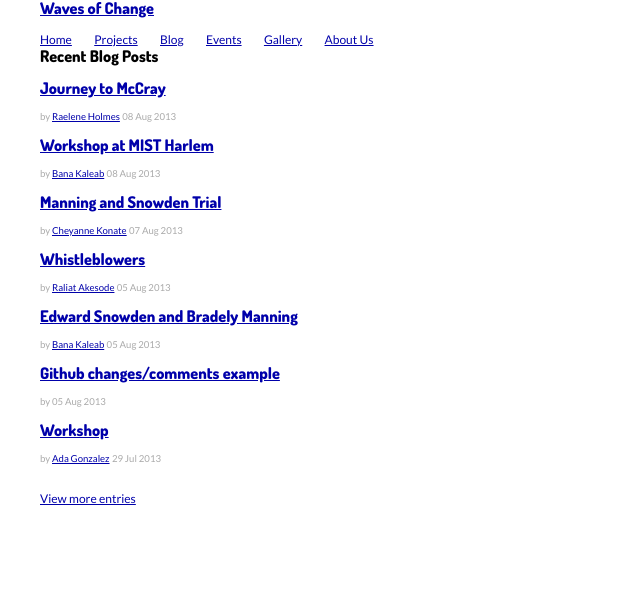
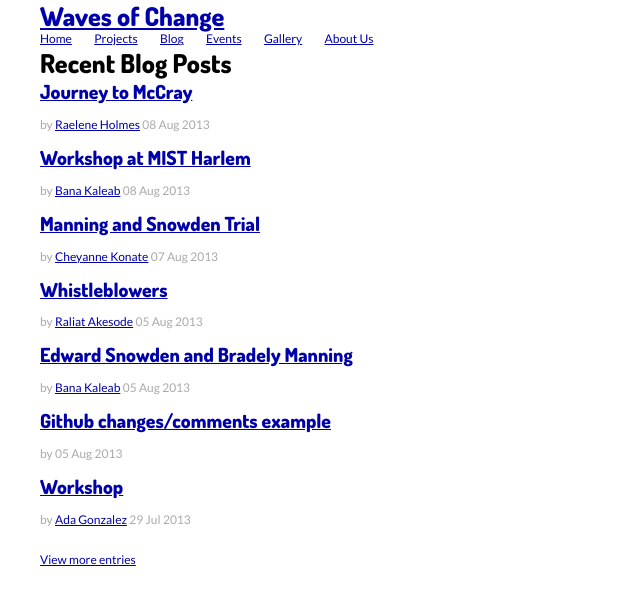
Before and after one commit to WavesofChange/woc-jekyll, a Jekyll site: the page built from index.html, in a window 1280 px wide. Shown: the top 605 px of the page, without its empty margins (0-640 px from the left). Built offline with Jekyll 4.4.1, drawn with Linux system fonts in a browser that asks for light colours.

Commit message:
h and p tags sizes

```diff
--- a/css/main.css
+++ b/css/main.css
@@ -28,24 +28,51 @@ html, body { height: 100%; }
 
 body {
   background-color: #FFF;
-  /*font: 13.34px 'Lato', "HelveticaNeue", "Lucida Grande", sans-serif; */
   font-family: 'Lato', 'Helvetica Neue', 'Lucida Grande', sans-serif;
   font-size: 12px;
   line-height: 16px;
 }
 
-h1, h2, h3, h4, h5, h6 {
-  /*font-size: 92.308%;
-  font-family: 13.34px 'Dosis';*/
+h1, h2, h3, h4, h5, h6 { font-family: 'Dosis'; }
 
-  font-family: 'Dosis';
-  font-size: 16px;
-
+h1 {
+  /*margin-bottom: 1em;*/
+  font-size: 25.888px;
+  line-height: 31.415px;
 }
 
-h1 { margin-bottom: 1em; }
+h2 {
 
-p { margin: 1em 0; }
+  font-size: 19.416px;
+  line-height: 25.888px;
+}
+
+h3 {
+  font-size: 16.000px;
+  line-height: 19.416px;
+}
+
+h4 {
+  font-size: 12.000px;
+  line-height: 16.000px;
+}
+
+h5 {
+  font-size: 9.889px;
+  line-height: 12.000px;
+}
+
+h6 {
+  font-size: 7.417px;
+  line-height: 9.889px;
+}
+
+p {
+  margin: 1em 0;
+  font-family: 'Lato';
+  font-size: 12px;
+  line-height: 16px;
+}
 
 a         { color: #00a; }
 a:hover   { color: #000; }
@@ -86,7 +113,7 @@ ul, ol {
 
 .posts span {
   color: #aaa;
-  font-size: 80%;
+  /*font-size: 80%;*/
 }
 
 .nav {
--- a/css/styleguide.css
+++ b/css/styleguide.css
@@ -4,7 +4,7 @@
 /*
 /*****************************************************************************/
 
-@import url(http://fonts.googleapis.com/css?family=Quattrocento+Sans:400,400italic,700,700italic);
+@import url(http://fonts.googleapis.com/css?family=Quattrocento+Sans:400);
 
 body {
   background-color: #fefefe;
```
Also changed, not shown: projects/testpage.html (added, +63 -0 lines).
